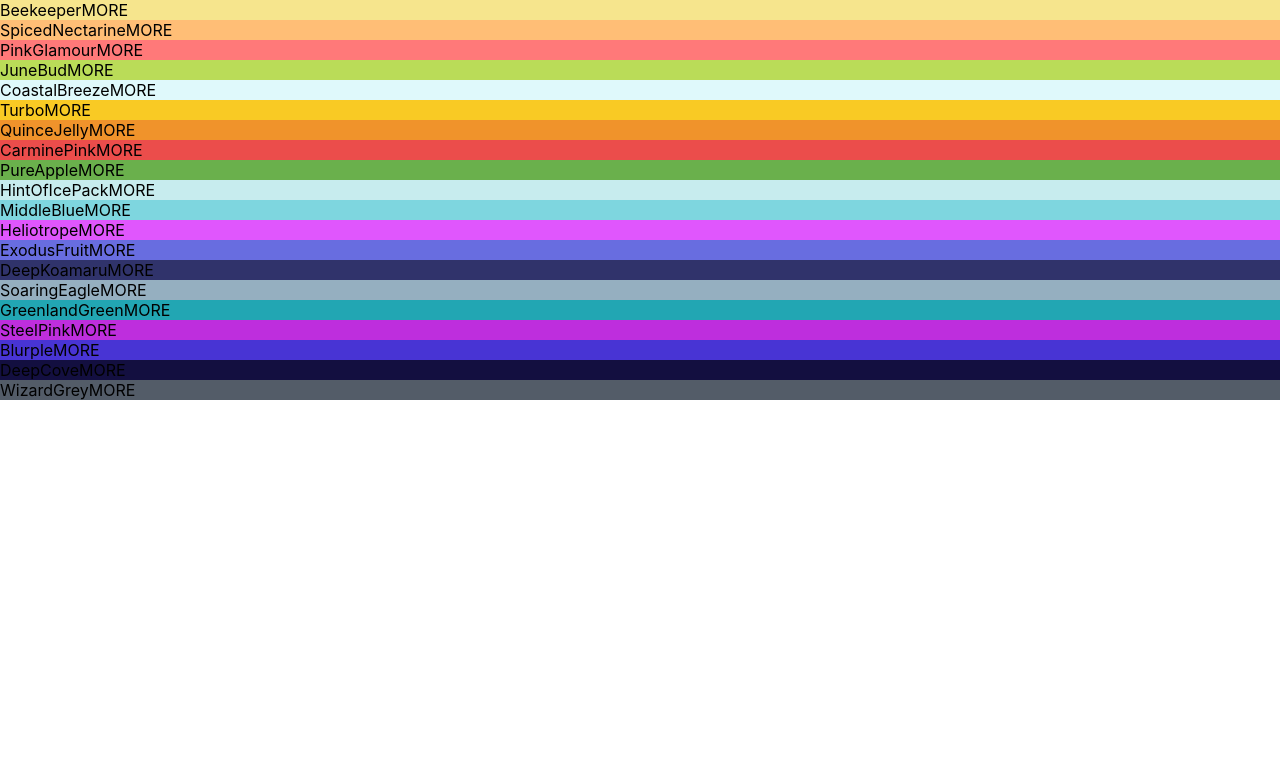
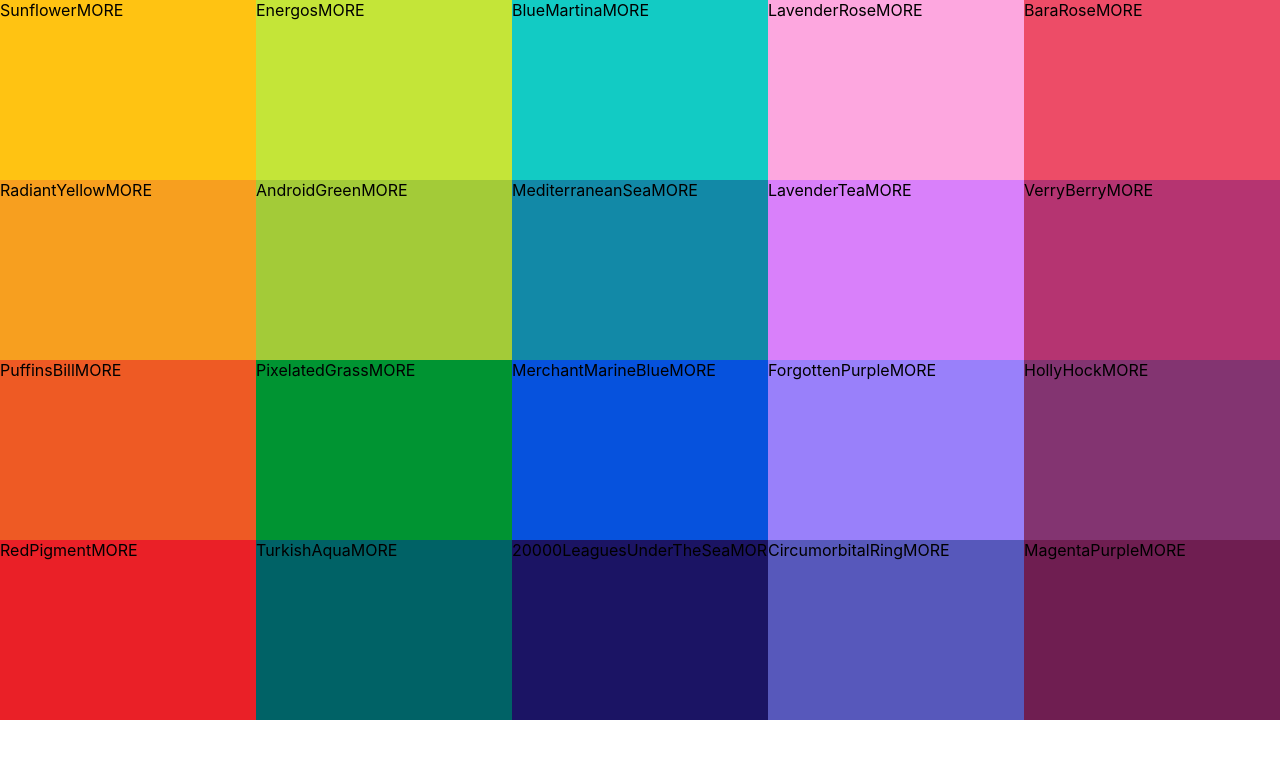
Before and after one commit to kyoung90/colors-app, a React (Create React App) app: page / in a window 1280 px wide. Shown: the top 758 px of the page. Built offline with nearby package versions, Linux system fonts and the light colour scheme.

Commit message:
Added color box

```diff
--- a/src/App.js
+++ b/src/App.js
@@ -5,7 +5,7 @@ import seedColors from "./seedColors"
 function App() {
   return (
    <div>
-     <Palette {...seedColors[4]}/>
+     <Palette {...seedColors[2]}/>
    </div>
   );
 }
--- a/src/ColorBox.css
+++ b/src/ColorBox.css
@@ -0,0 +1,8 @@
+.ColorBox {
+    width: 20%;
+    height: 25%;
+    margin: 0 auto;
+    display: inline-block;
+    position: relative;
+    cursor: pointer;
+}
--- a/src/ColorBox.js
+++ b/src/ColorBox.js
@@ -1,4 +1,5 @@
 import React from "react";
+import "./ColorBox.css"
 
 export const ColorBox = props => {
   return (
--- /dev/null
+++ b/src/Palette.css
@@ -0,0 +1,7 @@
+.Palette {
+  height: 100vh;
+}
+
+.Palette-colors {
+  height: 90%;
+}
--- a/src/Palette.js
+++ b/src/Palette.js
@@ -1,5 +1,6 @@
 import React from "react";
 import { ColorBox } from "./ColorBox";
+import "./Palette.css"
 
 export const Palette = props => {
   const colorBoxes = props.colors.map(color => <ColorBox background={color.color} name={color.name} />);
```
